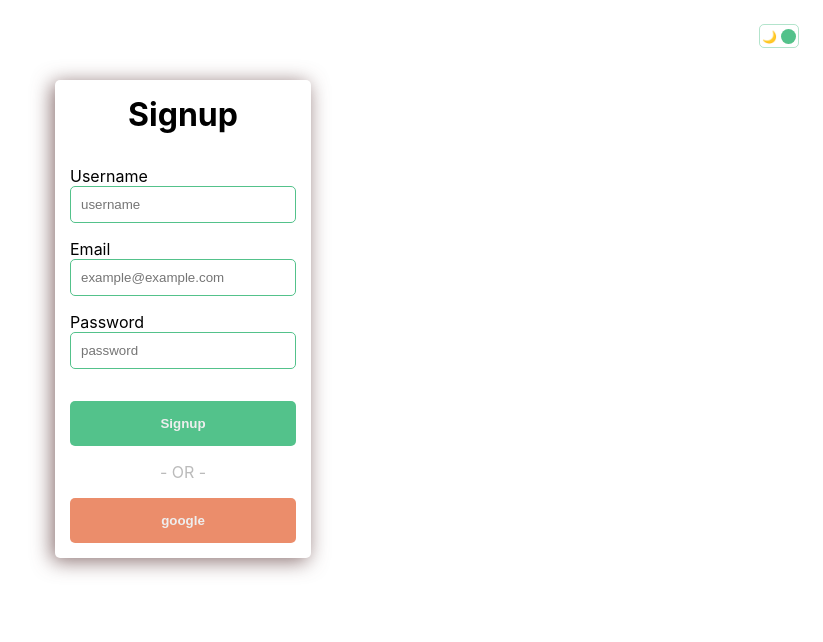
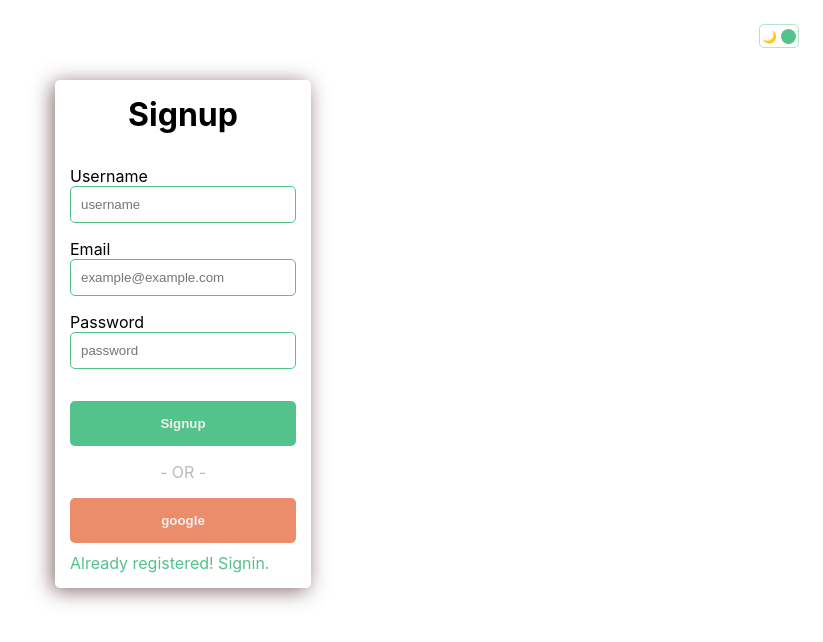
Before and after one commit to rajutamanglama63/messenger-app, a React (Create React App) app in the folder client/: page /signup in a window 1280 px wide. Shown: the top 642 px of the page, without its empty margins (457-1280 px from the left). Built offline with nearby package versions, Linux system fonts and the light colour scheme.

Commit message:
fix: signin & signup ui fixed

```diff
--- a/client/src/pages/signin/Signin.jsx
+++ b/client/src/pages/signin/Signin.jsx
@@ -1,7 +1,9 @@
 import React, { useEffect, useState } from "react";
+import { useNavigate } from "react-router-dom";
 import styles from "./signin.module.css";
 
 const Signin = () => {
+  const navigate = useNavigate();
   const [credentials, setCredentials] = useState({
     email: "",
     password: "",
@@ -63,8 +65,11 @@ const Signin = () => {
           <div className={styles.btns}>
             <button className={styles.btn}>Signin</button>
             <span className={styles.or}>- OR -</span>
-            <button className={styles.btn + " " + styles.google}>google</button>
+            <button className={styles.btn + " " + styles.google}>Google</button>
           </div>
+          <span onClick={() => navigate("/signup")} className={styles.linker}>
+            Not registered yet! Signup.
+          </span>
         </form>
       </div>
     </div>
--- a/client/src/pages/signin/signin.module.css
+++ b/client/src/pages/signin/signin.module.css
@@ -89,3 +89,14 @@
 .google {
   background-color: rgba(228, 97, 50, 0.72);
 }
+
+.linker {
+  font-size: 1rem;
+  color: #53c28b;
+  margin-top: 10px;
+  cursor: pointer;
+}
+
+.linker:hover {
+  text-decoration: underline;
+}
--- a/client/src/pages/signup/Signup.jsx
+++ b/client/src/pages/signup/Signup.jsx
@@ -1,7 +1,9 @@
 import React, { useEffect, useState } from "react";
+import { useNavigate } from "react-router-dom";
 import styles from "./signup.module.css";
 
 const Signup = () => {
+  const navigate = useNavigate();
   const [credentials, setCredentials] = useState({
     username: "",
     email: "",
@@ -18,19 +20,6 @@ const Signup = () => {
 
   const username_err_outline =
     validationErr.usernameErr !== "" ? styles.err_outline : null;
-
-  // useEffect(() => {
-  //   if ((credentials.password !== "") & (credentials.password.length <= 3)) {
-  //     setValidationErr({ ...validationErr, passwordErr: "Weak password!" });
-  //   } else if (
-  //     (credentials.username !== "") &
-  //     (credentials.username.length > 8)
-  //   ) {
-  //     setValidationErr({ ...validationErr, usernameErr: "Invalid username!" });
-  //   } else {
-  //     setValidationErr({ ...validationErr, passwordErr: "" });
-  //   }
-  // }, [credentials]);
 
   useEffect(() => {
     if (credentials.password !== "" && credentials.password.length <= 3) {
@@ -112,6 +101,10 @@ const Signup = () => {
             <span className={styles.or}>- OR -</span>
             <button className={styles.btn + " " + styles.google}>google</button>
           </div>
+
+          <span onClick={() => navigate("/signin")} className={styles.linker}>
+            Already registered! Signin.
+          </span>
         </form>
       </div>
     </div>
--- a/client/src/pages/signup/signup.module.css
+++ b/client/src/pages/signup/signup.module.css
@@ -89,3 +89,14 @@
 .google {
   background-color: rgba(228, 97, 50, 0.72);
 }
+
+.linker {
+  font-size: 1rem;
+  color: #53c28b;
+  margin-top: 10px;
+  cursor: pointer;
+}
+
+.linker:hover {
+  text-decoration: underline;
+}
```
